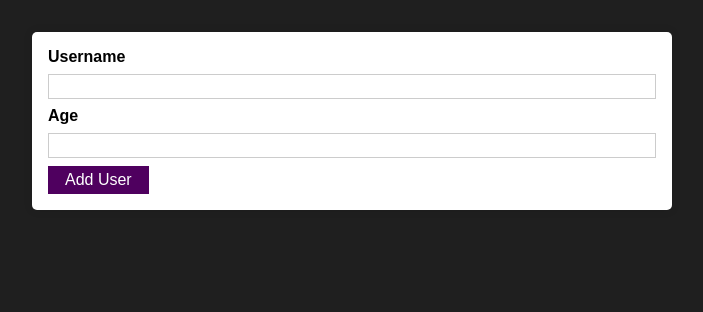
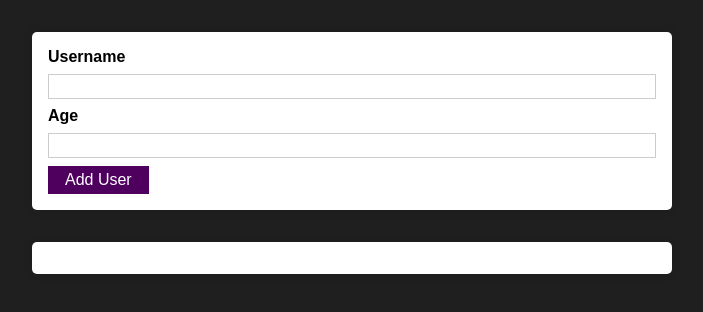
Before and after one commit to swicken/rcg-project1, a React (Create React App) app: page / in a window 1280 px wide. Shown: the top 312 px of the page, without its empty margins (288-991 px from the left). Built offline with nearby package versions, Linux system fonts and the light colour scheme.

Commit message:
section 6 complete

```diff
--- a/src/App.js
+++ b/src/App.js
@@ -1,12 +1,15 @@
 import React from 'react';
 
 import AddUser from './components/Users/AddUser';
+import UserList from './components/Users/UserList';
 
 
 function App() {
+  const users = [];
   return (
     <div>
       <AddUser />
+      <UserList users={users}/>
     </div>
   );
 }
--- a/src/components/Users/AddUser.jsx
+++ b/src/components/Users/AddUser.jsx
@@ -9,7 +9,12 @@
 
     const addUserHandler = (event) => {
         event.preventDefault();
+        if (enteredUsername.trim().length === 0 || enteredAge.trim().length === 0 || +enteredAge < 1) {
+            return;
+        }
         console.log(enteredUsername, enteredAge);
+        setEnteredUsername('');
+        setEnteredAge('');
     }
     const usernameChangeHandler = (event) => {
         setEnteredUsername(event.target.value);
@@ -22,9 +27,9 @@
         <Card className={styles.input}>
         <form onSubmit={addUserHandler}>
             <label htmlFor="username">Username</label>
-            <input id="username" type="text" onChange={usernameChangeHandler}/>
+            <input id="username" value={enteredUsername} type="text" onChange={usernameChangeHandler}/>
             <label htmlFor="age">Age</label>
-            <input id="age" type="text" onChange={ageChangeHandler} />
+            <input id="age" value={enteredAge} type="number" onChange={ageChangeHandler} />
             <Button type="submit">Add User</Button>
         </form>
         </Card>
--- /dev/null
+++ b/src/components/Users/UserList.jsx
@@ -0,0 +1,16 @@
+import styles from './UserList.module.css';
+import Card from '../UI/Card';
+
+const UserList = props => {
+    return (
+        <Card className={styles.users}>
+            <ul>
+                {props.users.map(user => (<li key={user.id}>{user.name} ({user.age} years old)</li>))}
+            </ul>
+        </Card>
+    );
+
+
+}
+
+export default UserList;
--- /dev/null
+++ b/src/components/Users/UserList.module.css
@@ -0,0 +1,16 @@
+.users {
+    margin: 2rem auto;
+    width: 90%;
+    max-width: 40rem;
+}
+
+.users ul {
+    list-style: none;
+    padding: 1rem;
+}
+
+.users li {
+    border: 1px solid #ccc;
+    margin: 0.5rem 0;
+    padding: 0.5rem;
+}
```
